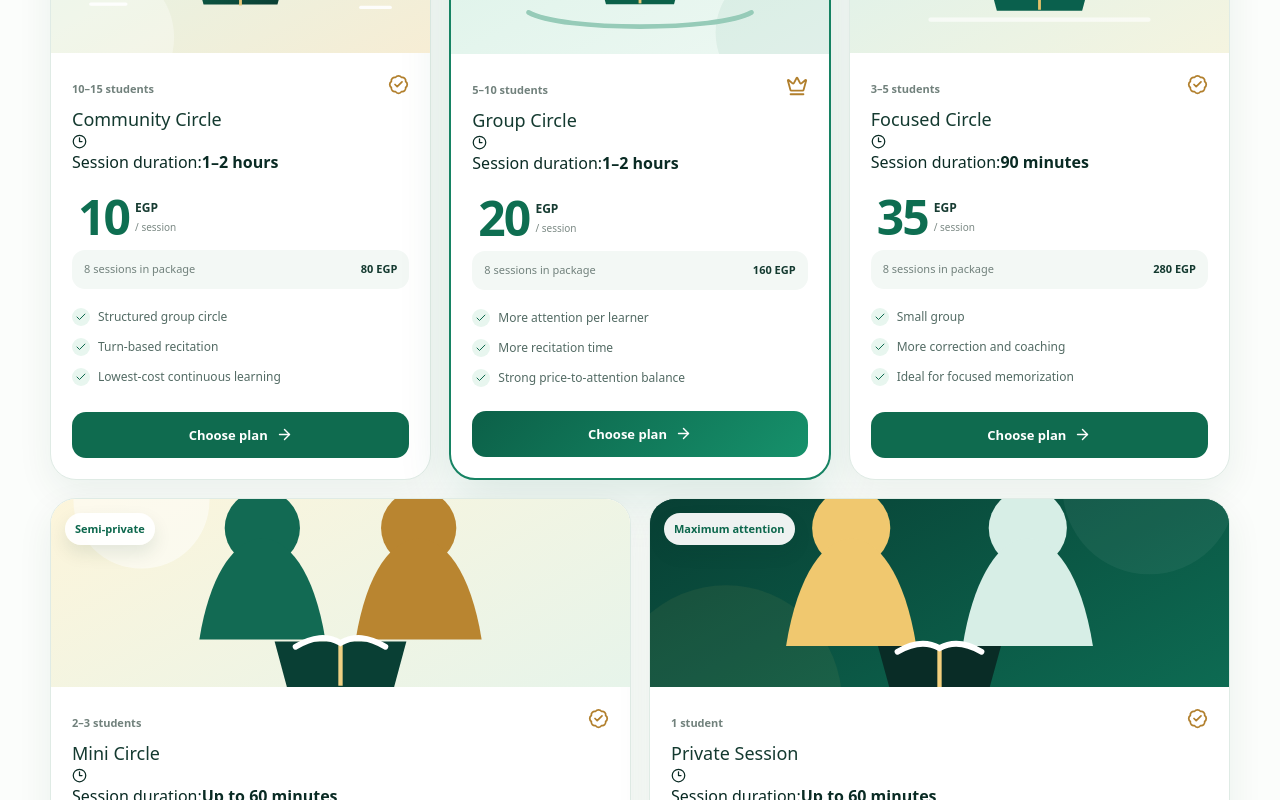
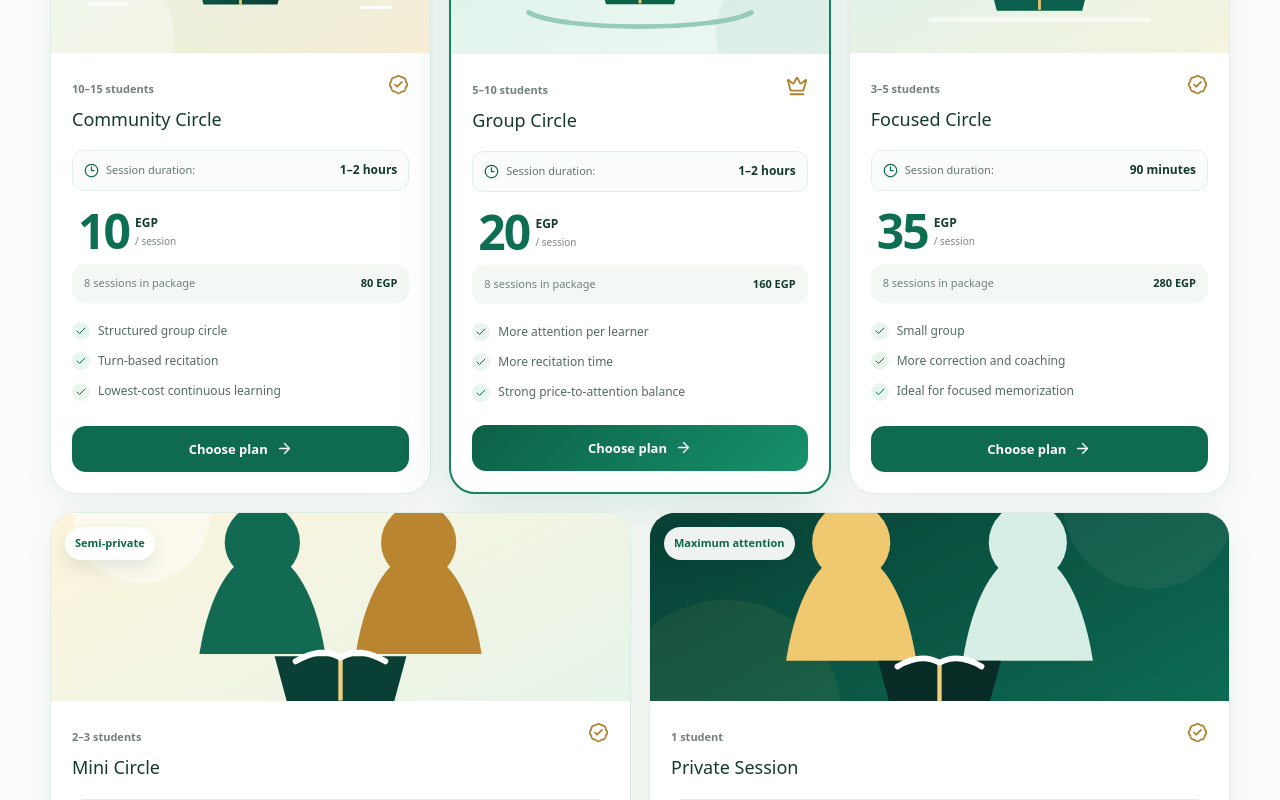
Before and after one commit to hamyn203-commits/al-athar-academy, a React (Vite) app: page /plans in a window 1280 px wide. Shown: the part 1100-1900 px from the top of the page. Built offline with nearby package versions, Linux system fonts and the light colour scheme; no server answers.

Commit message:
Style plan duration labels

```diff
--- a/src/pages/Plans/plans.css
+++ b/src/pages/Plans/plans.css
@@ -358,6 +358,30 @@
 .wn-plan-card__title span { color: #71817c; font-size: 11px; font-weight: 800; }
 .wn-plan-card__title h3 { margin-top: 3px; color: #143a30; font-size: 18px; }
 
+.wn-plan-card__duration {
+  display: flex;
+  align-items: center;
+  gap: 7px;
+  margin-top: 16px;
+  padding: 9px 11px;
+  border: 1px solid #e3eee9;
+  border-radius: 12px;
+  background: #fbfdfc;
+  color: #62756f;
+  font-size: 11px;
+}
+
+.wn-plan-card__duration svg {
+  flex: 0 0 auto;
+  color: #0f6b4f;
+}
+
+.wn-plan-card__duration strong {
+  margin-inline-start: auto;
+  color: #143a30;
+  font-size: 12px;
+}
+
 .wn-plan-card__price {
   display: flex;
   align-items: flex-end;
```
